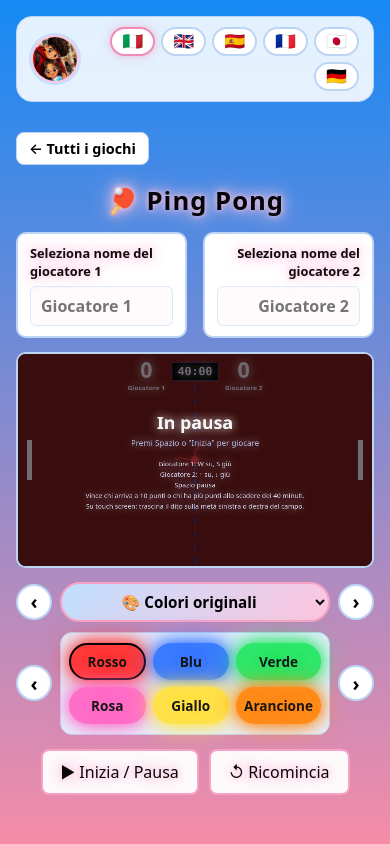
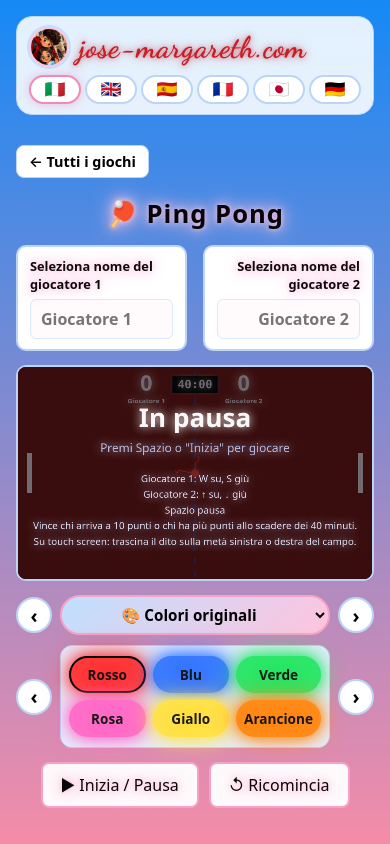
Before and after one commit to migue11001/jose-margareth, a website: page pingpong.html in a window 390 px wide. Drawn offline with Linux system fonts and the light colour scheme; animation ran at ten frames a second.

Commit message:
responsive-mobile

```diff
--- a/i18n.js
+++ b/i18n.js
@@ -541,8 +541,13 @@
       #lang-bar button:hover { border-color: #f7a3c7; }
       #lang-bar button.active { border-color: #f08bb8; box-shadow: 0 0 10px rgba(240,139,184,.5); }
       #lang-bar .flag { font-size: 1.05rem; line-height: 1; }
+      /* sul telefono: sopra logo e nome del sito, sotto tutte le lingue su una riga */
       @media (max-width: 560px) {
-        #site-header .brand span:last-child { display: none; }
+        #site-header { flex-direction: column; align-items: stretch; gap: 8px; padding: 10px 12px; }
+        #site-header .logo { width: 40px; height: 40px; }
+        #site-header .brand span { font-size: 1.25rem; }
+        #lang-bar { flex-wrap: nowrap; justify-content: space-between; gap: 4px; }
+        #lang-bar button { flex: 1; justify-content: center; padding: 4px 0; }
         #lang-bar .code { display: none; }
       }
     `;
--- a/pingpong.html
+++ b/pingpong.html
@@ -2081,31 +2081,56 @@
 
   // i comandi del gioco (testo di pp.help senza i tag HTML), una riga per ogni voce
   function helpLines() {
-    return I18N.t('pp.help')
+    const lines = I18N.t('pp.help')
       .replace(/<\/?(kbd|b)>/g, '')
       .replace(/&nbsp;/g, ' ')
       .split(/<br>|·/)
       .map(s => s.trim())
       .filter(Boolean);
+    // sul telefono la tastiera non c'è: restano solo la regola per vincere e i comandi touch
+    return matchMedia('(pointer: coarse)').matches ? lines.slice(-2) : lines;
+  }
+
+  // divide una frase in più righe perché non esca dal campo
+  function wrapText(text, maxWidth) {
+    const out = [];
+    let line = '';
+    for (const word of text.split(' ')) {
+      const test = line ? line + ' ' + word : word;
+      if (line && ctx.measureText(test).width > maxWidth) { out.push(line); line = word; }
+      else line = test;
+    }
+    if (line) out.push(line);
+    return out;
   }
 
   function overlay(title, subtitle, lines = []) {
-    const LINE = 24;
+    // quando il campo è rimpicciolito (telefono) le scritte crescono per restare leggibili
+    let s = Math.min(1.9, Math.max(1, W / (canvas.clientWidth || W)));
+    let rows;
+    // se tutto insieme non ci sta nel campo, rimpicciolisce finché non entra
+    for (;;) {
+      ctx.font = `${15 * s}px system-ui, sans-serif`;
+      rows = lines.flatMap(l => wrapText(l, W - 40));
+      if (s <= 1 || (110 + rows.length * 24) * s <= H - 40) break;
+      s = Math.max(1, s * 0.92);
+    }
+    const LINE = 24 * s;
     // con i comandi sotto, titolo e sottotitolo salgono per lasciare spazio
-    const top = H / 2 - 10 - (lines.length * LINE) / 2;
+    const top = H / 2 - 10 * s - (rows.length * LINE) / 2;
     ctx.fillStyle = 'rgba(0,0,0,0.55)';
     ctx.fillRect(0, 0, W, H);
     ctx.fillStyle = '#fff';
     textGlow('#fff');
-    ctx.font = 'bold 40px system-ui, sans-serif';
+    ctx.font = `bold ${40 * s}px system-ui, sans-serif`;
     ctx.fillText(title, W / 2, top);
-    ctx.font = '18px system-ui, sans-serif';
+    ctx.font = `${18 * s}px system-ui, sans-serif`;
     ctx.fillStyle = '#b9c0e6';
     textGlow('#b9c0e6');
-    ctx.fillText(subtitle, W / 2, top + 38);
-    ctx.font = '15px system-ui, sans-serif';
+    wrapText(subtitle, W - 40).forEach((r, i) => ctx.fillText(r, W / 2, top + 38 * s + i * 22 * s));
+    ctx.font = `${15 * s}px system-ui, sans-serif`;
     ctx.fillStyle = '#dfe3f7';
-    lines.forEach((line, i) => ctx.fillText(line, W / 2, top + 84 + i * LINE));
+    rows.forEach((line, i) => ctx.fillText(line, W / 2, top + 84 * s + i * LINE));
     textGlowOff();
   }
 
```
